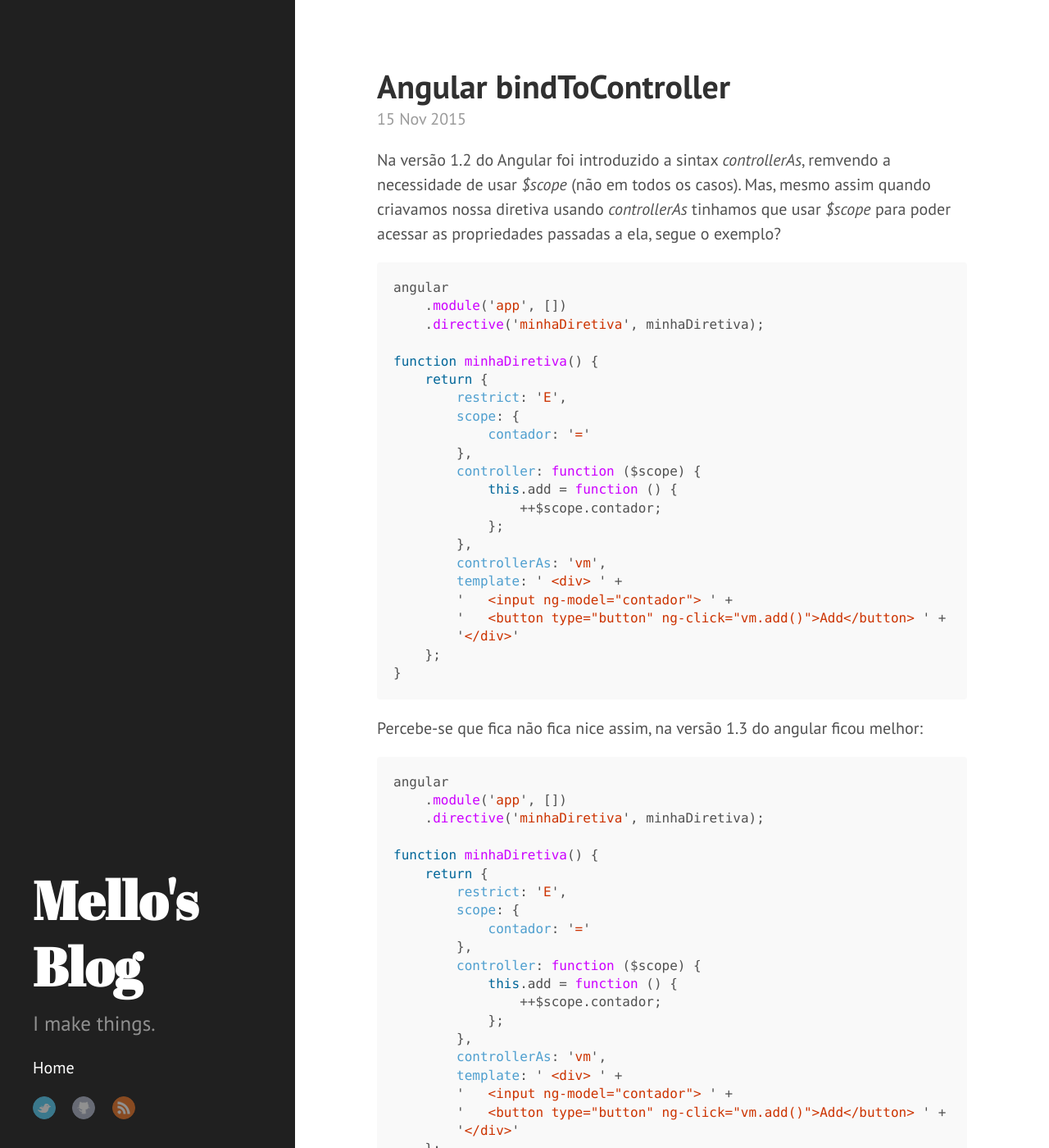
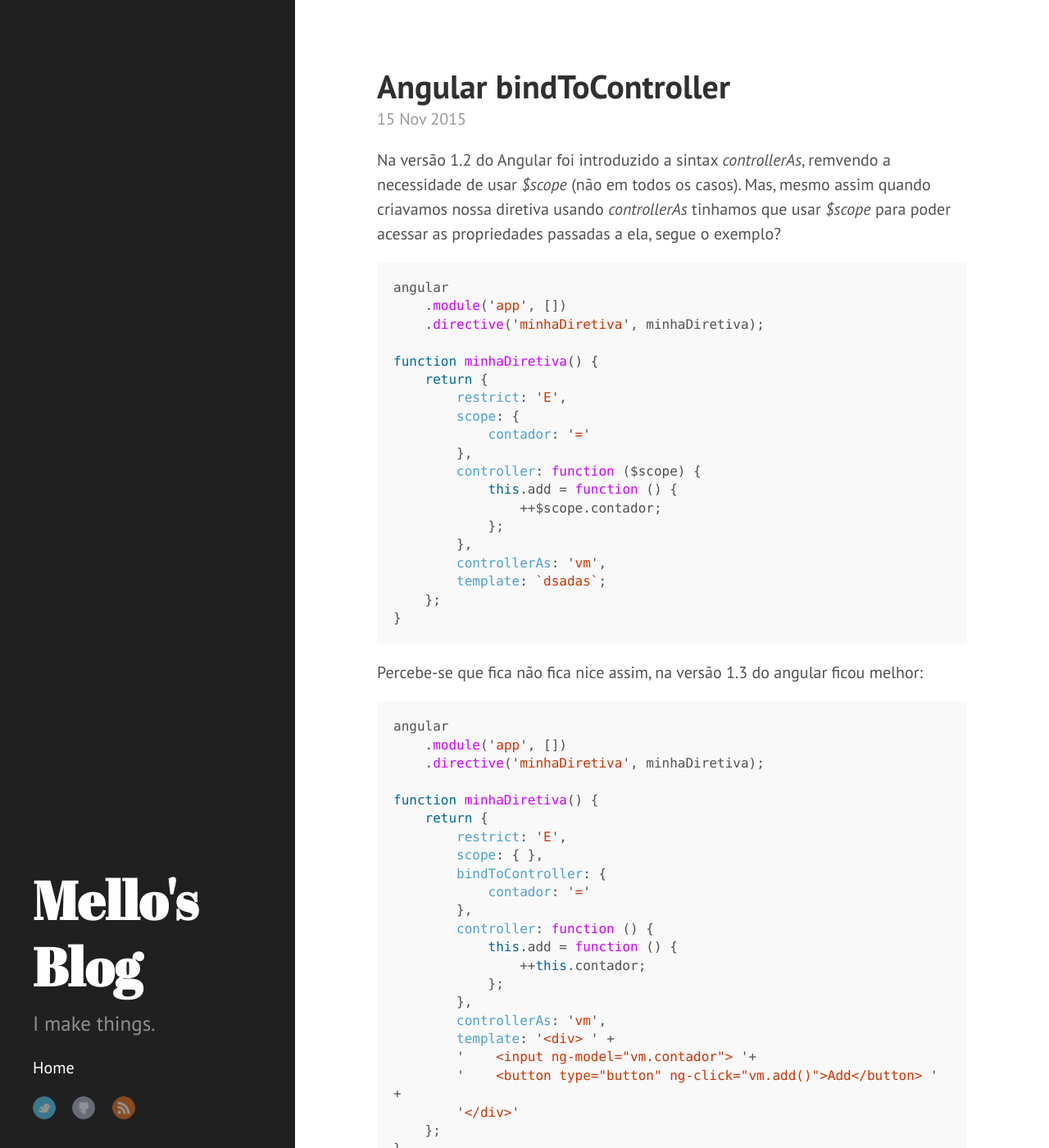
Before and after one commit to joaomello-zz/joaomello.github.io, a Jekyll site: the page built from _posts/2015-11-15-angular-bindtocontroller.markdown, in a window 1280 px wide and 1400 px high. Shown: the whole window at 82% size. Built offline with Jekyll 4.4.1, drawn with Linux system fonts in a browser that asks for light colours.

Commit message:
Post update: Angular bindToController

```diff
--- a/_posts/2015-11-15-angular-bindtocontroller.markdown
+++ b/_posts/2015-11-15-angular-bindtocontroller.markdown
@@ -24,15 +24,13 @@ function minhaDiretiva() {
             };
         },
         controllerAs: 'vm',
-        template: ' <div> ' +
-        '   <input ng-model="contador"> ' +
-        '   <button type="button" ng-click="vm.add()">Add</button> ' +
-        '</div>'
+        template: `dsadas`;
     };
 }
 ~~~
 
 Percebe-se que fica não fica nice assim, na versão 1.3 do angular ficou melhor:
+
 ~~~ js
 angular
     .module('app', [])
@@ -41,18 +39,19 @@ angular
 function minhaDiretiva() {
     return {
         restrict: 'E',
-        scope: {
+        scope: { },
+        bindToController: {
             contador: '='
         },
-        controller: function ($scope) {
+        controller: function () {
             this.add = function () {
-                ++$scope.contador;
+                ++this.contador;
             };
         },
         controllerAs: 'vm',
-        template: ' <div> ' +
-        '   <input ng-model="contador"> ' +
-        '   <button type="button" ng-click="vm.add()">Add</button> ' +
+        template: '<div> ' +
+        '    <input ng-model="vm.contador"> '+
+        '    <button type="button" ng-click="vm.add()">Add</button> ' +
         '</div>'
     };
 }
```
